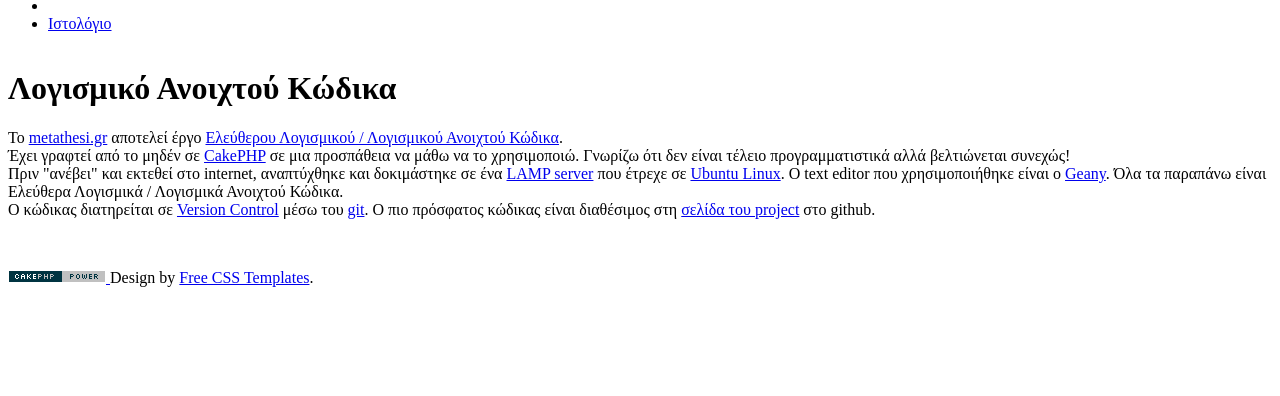
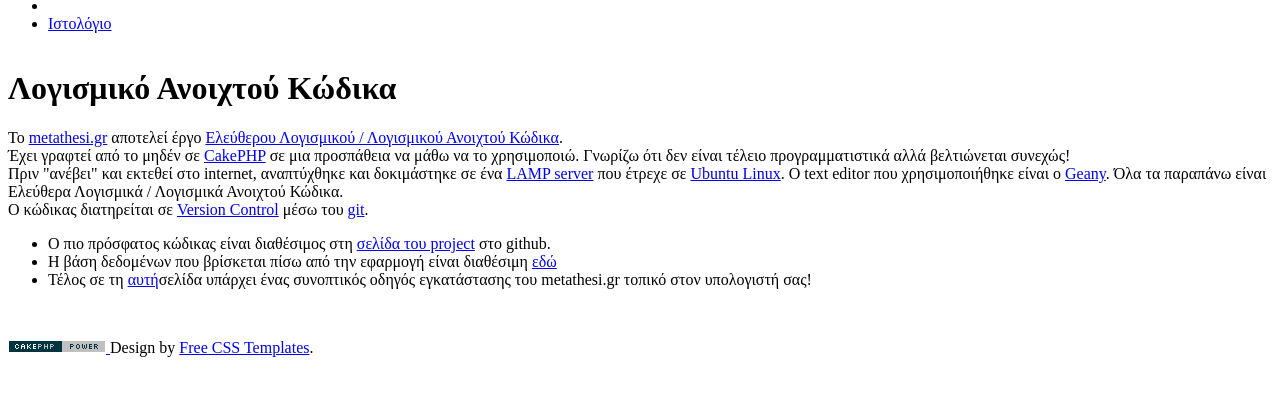
Before and after one commit to ale3andro/metathesi, a CakePHP app: template app/views/pages/opensource.ctp in a window 1280 px wide. Shown: the part 207-603 px from the top of the page. Run offline with PHP 8.4 and a stand-in for CakePHP, Linux system fonts and the light colour scheme; the template is opened without the code that fills it, so the values that code supplies are empty; some libraries are stand-ins or nearby versions.

Commit message:
Added info in opensource.ctp

```diff
--- a/app/views/pages/opensource.ctp
+++ b/app/views/pages/opensource.ctp
@@ -25,7 +25,18 @@
 						<br />
 						Ο κώδικας διατηρείται σε <a href="http://en.wikipedia.org/wiki/Revision_control">Version Control<?php echo $html->image('external_link.gif', array('class'=>'external')); ?></a> μέσω του
 							<a href="http://git-scm.com/">git<?php echo $html->image('external_link.gif', array('class'=>'external')); ?></a>.
-						Ο πιο πρόσφατος κώδικας είναι διαθέσιμος στη <a href="http://github.com/ale3andro/metathesi">σελίδα του project<?php echo $html->image('external_link.gif', array('class'=>'external')); ?></a> στο github.
+						<br />
+						<ul>
+							<li>
+								Ο πιο πρόσφατος κώδικας είναι διαθέσιμος στη <a href="http://github.com/ale3andro/metathesi">σελίδα του project<?php echo $html->image('external_link.gif', array('class'=>'external')); ?></a> στο github.
+							</li>
+							<li>
+								Η βάση δεδομένων που βρίσκεται πίσω από την εφαρμογή είναι διαθέσιμη <a href="http://github.com/ale3andro/metathesidb">εδώ<?php echo $html->image('external_link.gif', array('class'=>'external')); ?></a>
+							</li>
+							<li>
+								Τέλος σε τη <a href="http://wiki.github.com/ale3andro/metathesi">αυτή<?php echo $html->image('external_link.gif', array('class'=>'external')); ?></a>σελίδα υπάρχει ένας συνοπτικός οδηγός εγκατάστασης του metathesi.gr τοπικό στον υπολογιστή σας!
+							</li>
+						</ul>
 					</p>
 				</div>
 			</div>
```
